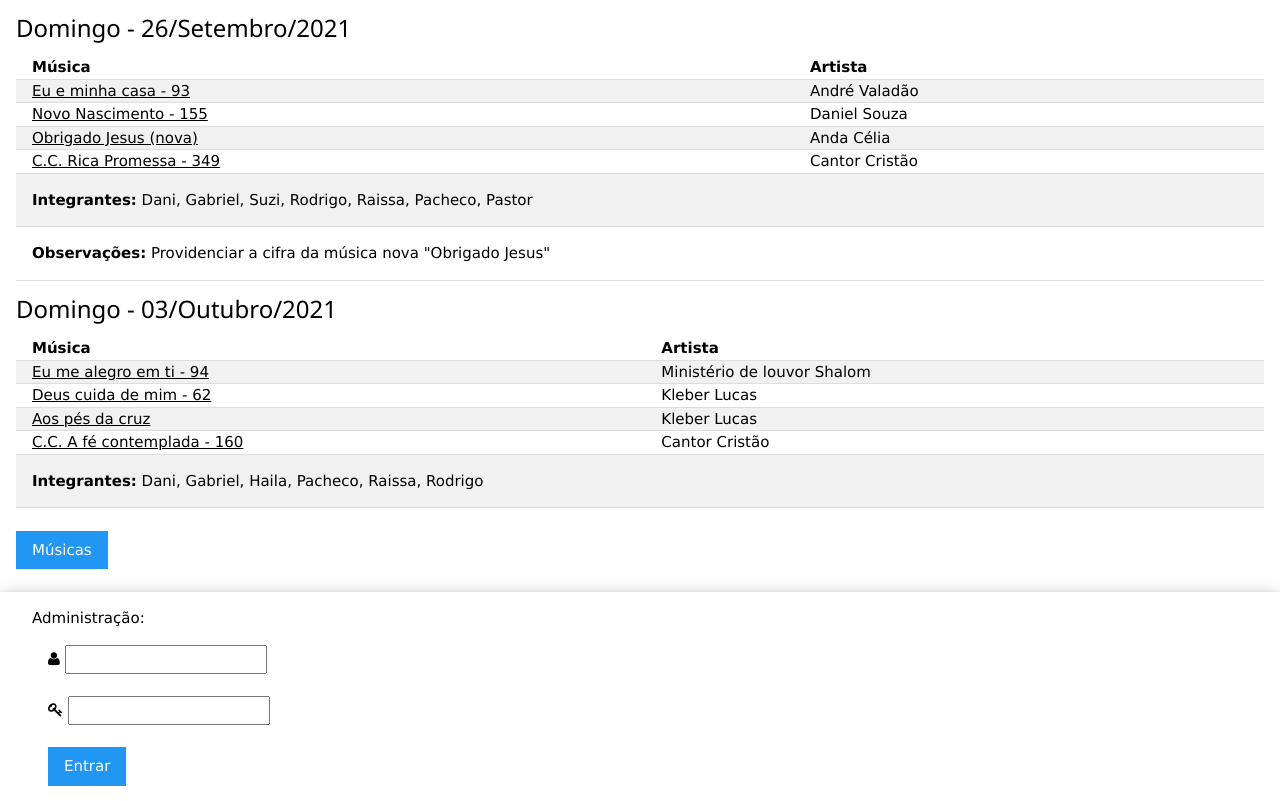
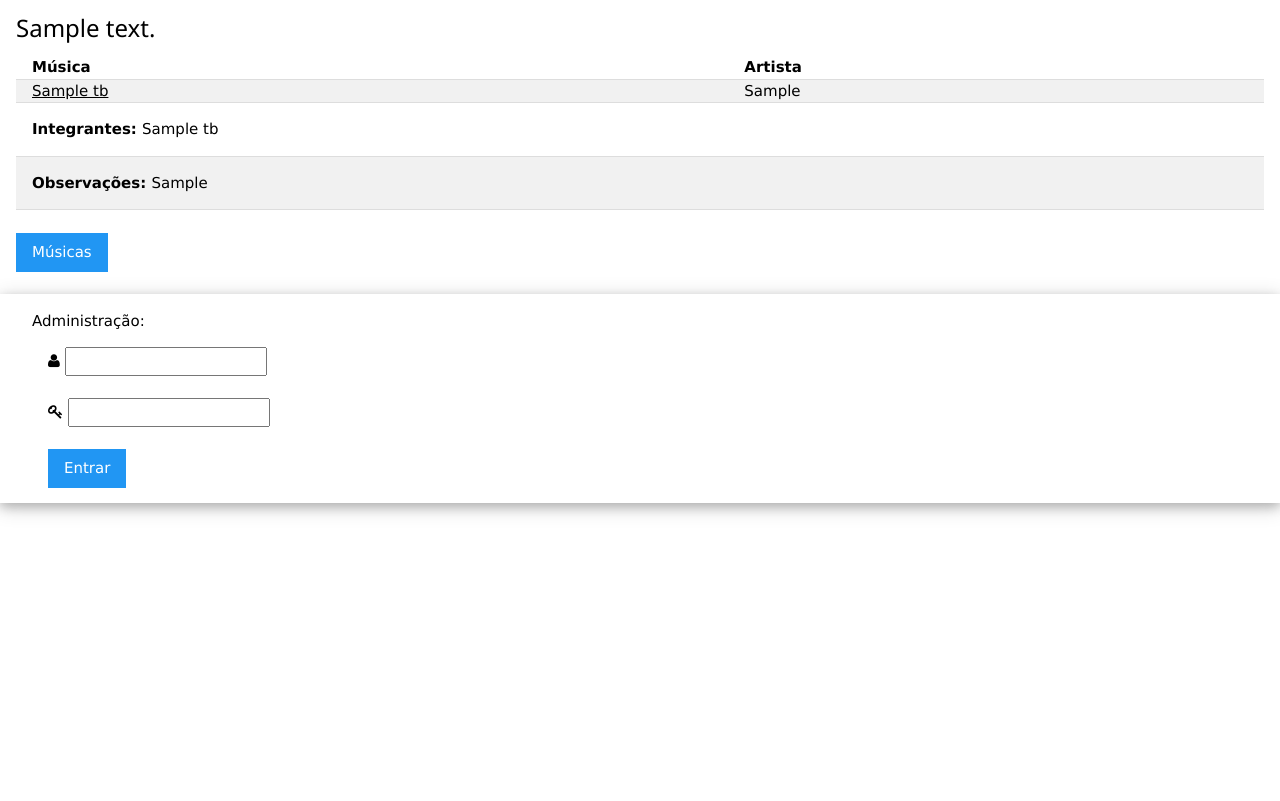
Before and after one commit to rotognin/escalamusical, a PHP site: page / in a window 1280 px wide. Shown: the part 72-873 px from the top of the page. After the commit the page ends 587 px from the top, so only its background shows below. Run offline with PHP 8.4, Linux system fonts and the light colour scheme; tables that the repository leaves empty hold one stand-in row (values such as "Sample post").

Commit message:
Tornar a página principal dinâmica

```diff
--- a/App/Model/Escala.php
+++ b/App/Model/Escala.php
@@ -110,7 +110,11 @@ class Escala
      */
     public static function carregarMusicas(int $escMusIDGrupo)
     {
-        $sql = 'SELECT * FROM escalamusicas_tb WHERE escMusIDGrupo = :escMusIDGrupo';
+        $sql = 'SELECT e.escMusID, e.escMusIDGrupo, e.escMusIDMusica, e.escMusObservacao, ' .
+               'e.escMusAtivo, m.musNome, m.musArtista, m.musLink, m.musDescricao ' .
+               'FROM escalamusicas_tb e ' .
+               'LEFT JOIN musicas_tb m ON e.escMusIDMusica = m.musID ' .
+               'WHERE escMusIDGrupo = :escMusIDGrupo';
         $conn = Conexao::getConexao()->prepare($sql);
         $conn->bindValue('escMusIDGrupo', $escMusIDGrupo, \PDO::PARAM_INT);
         $conn->execute();
@@ -124,7 +128,11 @@ class Escala
      */
     public static function carregarIntegrantes(int $escIntIDGrupo)
     {
-        $sql = 'SELECT * FROM escalaintegrantes_tb WHERE escIntIDGrupo = :escIntIDGrupo';
+        $sql = 'SELECT e.escIntID, e.escIntIDGrupo, e.escIntIDIntegrante, e.escIntObservacao, ' .
+               'i.intNome, i.intContato' .
+               ' FROM escalaintegrantes_tb e ' .
+               'LEFT JOIN integrantes_tb i ON e.escIntIDIntegrante = i.intID ' .
+               'WHERE escIntIDGrupo = :escIntIDGrupo';
         $conn = Conexao::getConexao()->prepare($sql);
         $conn->bindValue('escIntIDGrupo', $escIntIDGrupo, \PDO::PARAM_INT);
         $conn->execute();
--- a/App/View/musicas.php
+++ b/App/View/musicas.php
@@ -79,7 +79,7 @@ $_SESSION['mensagem'] = '';
                     // Se a música tiver link, colocar no nome da mesma
                     if ($musica['musLink'] != ''){
                         echo '<td>';
-                        echo '<a href="' . $musica['musLink'] . '">';
+                        echo '<a href="' . $musica['musLink'] . '" target="_blank">';
                         echo $musica['musNome'];
                         echo '</a></td>';
                     } else {
--- a/index.php
+++ b/index.php
@@ -15,6 +15,12 @@ if (!isset($_SESSION['mensagem']))
 $mensagem = $_SESSION['mensagem'];
 $_SESSION['mensagem'] = '';
 
+require_once ('lib' . DIRECTORY_SEPARATOR . 'definicoes.php');
+
+// Buscar Grupos ativos a as escalas dos grupos
+use App\Model as Model;
+$grupos = Model\Grupo::listar(false);
+
 ?>
 
 <!DOCTYPE html>
@@ -23,65 +29,68 @@ $_SESSION['mensagem'] = '';
 <body>
     <div>
         <header class="w3-container w3-light-grey w3-margin-top"><h3>Louvor IBaPark</h3></header>
-        <div class="w3-container">
-            <h3>Domingo - 26/Setembro/2021</h3>
-            <table class="w3-table w3-striped w3-bordered">
-                <tr>
-                    <th>Música</th>
-                    <th>Artista</th>
-                </tr>
-                <tr>
-                    <td><a href="https://youtu.be/OzruQKZ55GQ">Eu e minha casa - 93</a></td>
-                    <td>André Valadão</td>
-                </tr>
-                <tr>
-                    <td><a href="https://youtu.be/Ri6hXuWiwd4">Novo Nascimento - 155</a></td>
-                    <td>Daniel Souza</td>
-                </tr>
-                <tr>
-                    <td><a href="https://youtu.be/NYskwHcicjA">Obrigado Jesus (nova)</a></td>
-                    <td>Anda Célia</td>
-                </tr>
-                <tr>
-                    <td><a href="https://youtu.be/ZFtUryRLbTU">C.C. Rica Promessa - 349</a></td>
-                    <td>Cantor Cristão</td>
-                </tr>
-                <tr>
-                    <td colspan="2"><p><b>Integrantes:</b> Dani, Gabriel, Suzi, Rodrigo, Raissa, Pacheco, Pastor</p></td>
-                </tr>
-                <tr>
-                    <td colspan="2"><p><b>Observações:</b> Providenciar a cifra da música nova "Obrigado Jesus"</p></td>
-                </tr>
-            </table>
-        </div>
-        <div class="w3-container">
-            <h3>Domingo - 03/Outubro/2021</h3>
-            <table class="w3-table w3-striped w3-bordered">
-                <tr>
-                    <th>Música</th>
-                    <th>Artista</th>
-                </tr>
-                <tr>
-                    <td><a href="https://youtu.be/b1d6C681f4Y">Eu me alegro em ti - 94</a></td>
-                    <td>Ministério de louvor Shalom</td>
-                </tr>
-                <tr>
-                    <td><a href="https://youtu.be/wV1KMwxYgbw">Deus cuida de mim - 62</a></td>
-                    <td>Kleber Lucas</td>
-                </tr>
-                <tr>
-                    <td><a href="https://youtu.be/9EMU0SPZzr4">Aos pés da cruz</a></td>
-                    <td>Kleber Lucas</td>
-                </tr>
-                <tr>
-                    <td><a href="https://youtu.be/HHt88u94AhM">C.C. A fé contemplada - 160</a></td>
-                    <td>Cantor Cristão</td>
-                </tr>
-                <tr>
-                    <td colspan="2"><p><b>Integrantes:</b> Dani, Gabriel, Haila, Pacheco, Raissa, Rodrigo</p></td>
-                </tr>
-            </table>
-        </div>
+
+        <?php
+        if (!empty($grupos)){
+            foreach($grupos as $grupo){
+                echo '<div class="w3-container">';
+                echo '<h3>' . $grupo['gruDescricao'] . '</h3>';
+                echo '<table class="w3-table w3-striped w3-bordered">';
+                echo '<tr>';
+                    echo '<th>Música</th>';
+                    echo '<th>Artista</th>';
+                echo '</tr>';
+
+                // Carregar as músicas para o grupo lido
+                $escalaMusicas = Model\Escala::carregarMusicas($grupo['gruID']);
+
+                foreach($escalaMusicas as $escMusica){
+                    echo '<tr>';
+                    if (empty($escMusica['musLink'])){
+                        echo '<td>' . $escMusica['musNome'] . '</td>';
+                    } else {
+                        echo '<td>';
+                        echo '<a href="' . $escMusica['musLink'] . '" target="_blank">';
+                        echo $escMusica['musNome'];
+                        echo '</a></td>';
+                    }
+
+                        echo '<td>' . $escMusica['musArtista'] . '</td>';
+                    echo '</tr>';
+                }
+
+                // Carregar os integrantes do grupo
+                $escalaIntegrantes = Model\Escala::carregarIntegrantes($grupo['gruID']);
+
+                echo '<tr>';
+                echo '<td colspan="2"><p><b>Integrantes: </b>';
+                $integrantes = '';
+
+                foreach($escalaIntegrantes as $escIntegrante){
+                    $integrantes .= $escIntegrante['intNome'] . ', ';
+                }
+
+                if (!empty($integrantes)){
+                    $integrantes = substr($integrantes, 0, strlen($integrantes) - 2);
+                }
+
+                echo $integrantes;
+
+                echo '</p></td>';
+                echo '</tr>';
+
+                if (!empty($grupo['gruObservacoes'])){
+                    echo '<tr><td colspan="2"><p><b>Observações: </b>';
+                    echo $grupo['gruObservacoes'];
+                    echo '</p></td></tr>';
+                }
+
+                echo '</table></div>';
+            }
+        } else {
+            echo '<p>Não há escalas disponíveis</p>';
+        }
+        ?>
     </div>
     <br>
     <div class="w3-container">
@@ -104,5 +113,6 @@ $_SESSION['mensagem'] = '';
         </div>
         <?php include_once 'lib/mensagem.php'; ?>
     </div>
+    </div>
 </body>
 </html>
```
